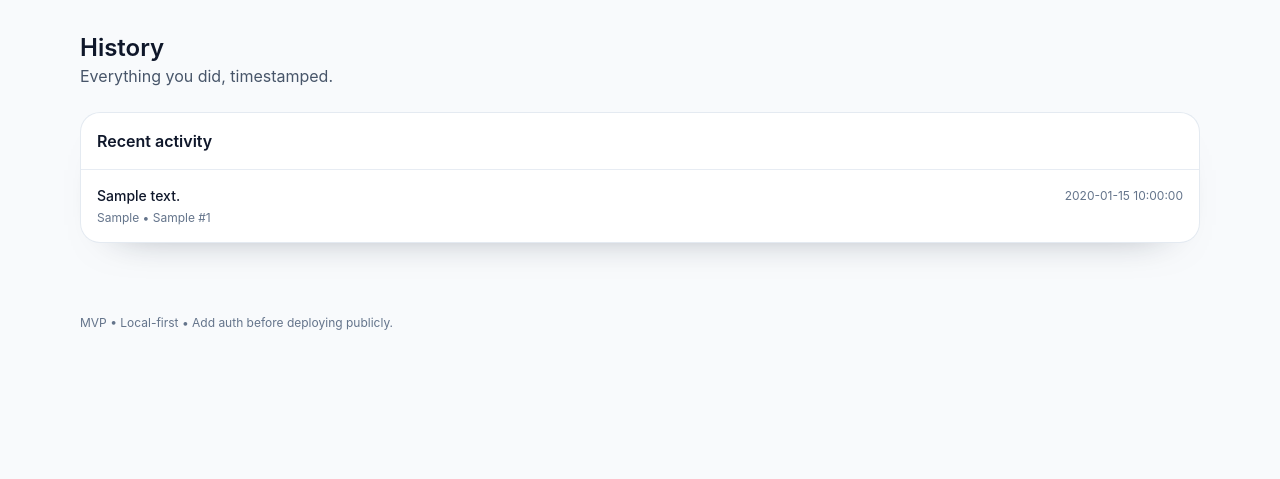
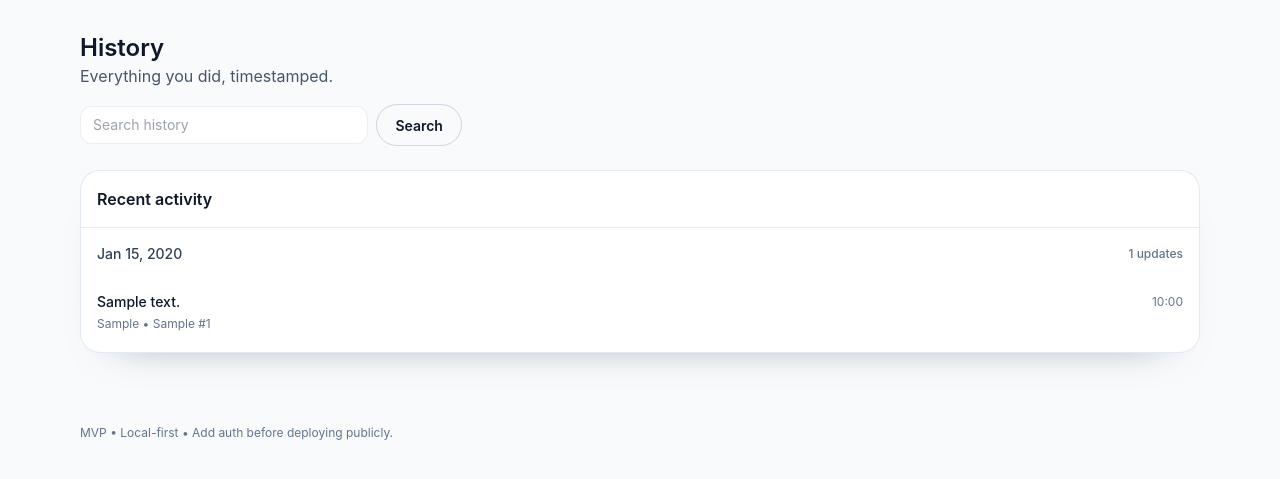
Before and after one commit to tompat1/rynell_freelance_crm, a FastAPI app: page /activity in a window 1280 px wide. Shown: the part 70-549 px from the top of the page. Run offline with FastAPI, Linux system fonts and the light colour scheme; tables that the repository leaves empty hold one stand-in row (values such as "Sample post"); some libraries are stand-ins or nearby versions.

Commit message:
Add search to activity history

```diff
--- a/app/main.py
+++ b/app/main.py
@@ -96,6 +96,18 @@ def parse_optional_bool(value: Optional[str]) -> bool:
 def add_activity(session, action: str, entity_type: str, entity_id: Optional[int], summary: str, changes: Optional[dict] = None):
     session.add(Activity(action=action, entity_type=entity_type, entity_id=entity_id, summary=summary, changes=changes))
     session.commit()
+
+def group_activity_by_date(items: list[Activity]) -> list[dict]:
+    grouped: dict[str, dict] = {}
+    for entry in items:
+        date_key = entry.ts.strftime("%Y-%m-%d")
+        if date_key not in grouped:
+            grouped[date_key] = {
+                "label": entry.ts.strftime("%b %d, %Y"),
+                "entries": [],
+            }
+        grouped[date_key]["entries"].append(entry)
+    return list(grouped.values())
 
 def extract_emails(raw: str) -> list[str]:
     if not raw:
@@ -748,6 +760,7 @@ def projects_detail(request: Request, project_id: int, session=Depends(session_d
     assets = session.exec(select(Asset).where(Asset.project_id == project_id).order_by(Asset.created_at.desc())).all()
     events = session.exec(select(Event).where(Event.project_id == project_id).order_by(Event.start.desc())).all()
     activity = session.exec(select(Activity).where(Activity.entity_type == "Project", Activity.entity_id == project_id).order_by(Activity.ts.desc()).limit(100)).all()
+    grouped_activity = group_activity_by_date(activity)
     return templates.TemplateResponse("project_detail.html", {
         "request": request,
         "project": p,
@@ -757,6 +770,7 @@ def projects_detail(request: Request, project_id: int, session=Depends(session_d
         "assets": assets,
         "events": events,
         "activity": activity,
+        "grouped_activity": grouped_activity,
         "statuses": PROJECT_STATUSES,
     })
 
@@ -1070,6 +1084,19 @@ def assets_delete(asset_id: int, next_url: str = Form("/assets"), session=Depend
 
 # ---------- Activity ----------
 @app.get("/activity", response_class=HTMLResponse)
-def activity_feed(request: Request, session=Depends(session_dep)):
-    items = session.exec(select(Activity).order_by(Activity.ts.desc()).limit(300)).all()
-    return templates.TemplateResponse("activity.html", {"request": request, "items": items})
+def activity_feed(request: Request, q: str = "", session=Depends(session_dep)):
+    query = select(Activity)
+    search = q.strip()
+    if search:
+        pattern = f"%{search}%"
+        query = query.where(or_(
+            Activity.summary.ilike(pattern),
+            Activity.action.ilike(pattern),
+            Activity.entity_type.ilike(pattern),
+        ))
+    items = session.exec(query.order_by(Activity.ts.desc()).limit(300)).all()
+    grouped_activity = group_activity_by_date(items)
+    return templates.TemplateResponse(
+        "activity.html",
+        {"request": request, "items": items, "grouped_activity": grouped_activity, "q": search},
+    )
--- a/app/templates/activity.html
+++ b/app/templates/activity.html
@@ -5,23 +5,43 @@
     <p class="text-slate-600 dark:text-slate-300">Everything you did, timestamped.</p>
   </div>
 
+  <form method="get" class="mt-4 flex flex-wrap items-center gap-2">
+    <input type="text" name="q" value="{{ q }}" placeholder="Search history" class="border border-slate-200/70 rounded-xl px-3 py-2 text-sm w-full sm:w-72 dark:border-slate-700/70"/>
+    <button class="btn-secondary">Search</button>
+    {% if q %}
+      <a href="/activity" class="text-xs text-slate-500 dark:text-slate-400 underline">Clear</a>
+    {% endif %}
+  </form>
+
   <div class="card overflow-hidden mt-6">
     <div class="p-4 border-b border-slate-200/80 dark:border-slate-800/80 font-semibold">Recent activity</div>
+    {% if grouped_activity %}
       <div class="divide-y divide-slate-200/80 dark:divide-slate-800/80">
-      {% for a in items %}
-        <div class="p-4">
+        {% for group in grouped_activity %}
+          <details class="group" {% if loop.first %}open{% endif %}>
+            <summary class="flex items-center justify-between gap-4 cursor-pointer list-none p-4 text-sm font-medium text-slate-700 dark:text-slate-200">
+              <span>{{ group.label }}</span>
+              <span class="text-xs text-slate-500 dark:text-slate-400">{{ group.entries | length }} updates</span>
+            </summary>
+            <div class="divide-y divide-slate-200/80 dark:divide-slate-800/80 pb-2">
+              {% for a in group.entries %}
+                <div class="px-4 py-3">
                   <div class="flex items-center justify-between gap-4">
                     <div class="text-sm font-medium">{{ a.summary }}</div>
-            <div class="text-xs text-slate-500 dark:text-slate-400">{{ a.ts }}</div>
+                    <div class="text-xs text-slate-500 dark:text-slate-400">{{ a.ts.strftime("%H:%M") }}</div>
                   </div>
                   <div class="text-xs text-slate-500 dark:text-slate-400 mt-1">{{ a.action }} • {{ a.entity_type }}{% if a.entity_id %} #{{ a.entity_id }}{% endif %}</div>
                   {% if a.changes %}
                     <pre class="mt-2 text-xs bg-slate-50/70 border border-slate-200/80 dark:bg-slate-900/70 dark:border-slate-800/80 rounded-xl p-3 overflow-auto">{{ a.changes | tojson(indent=2) }}</pre>
                   {% endif %}
                 </div>
+              {% endfor %}
+            </div>
+          </details>
+        {% endfor %}
+      </div>
     {% else %}
       <div class="p-4 text-slate-600 dark:text-slate-300">No activity yet.</div>
-      {% endfor %}
-    </div>
+    {% endif %}
   </div>
 {% endblock %}
```
Also changed, not shown: app/templates/project_detail.html (+17 -5 lines). Lines whose indentation alone changed are shown as unchanged.
